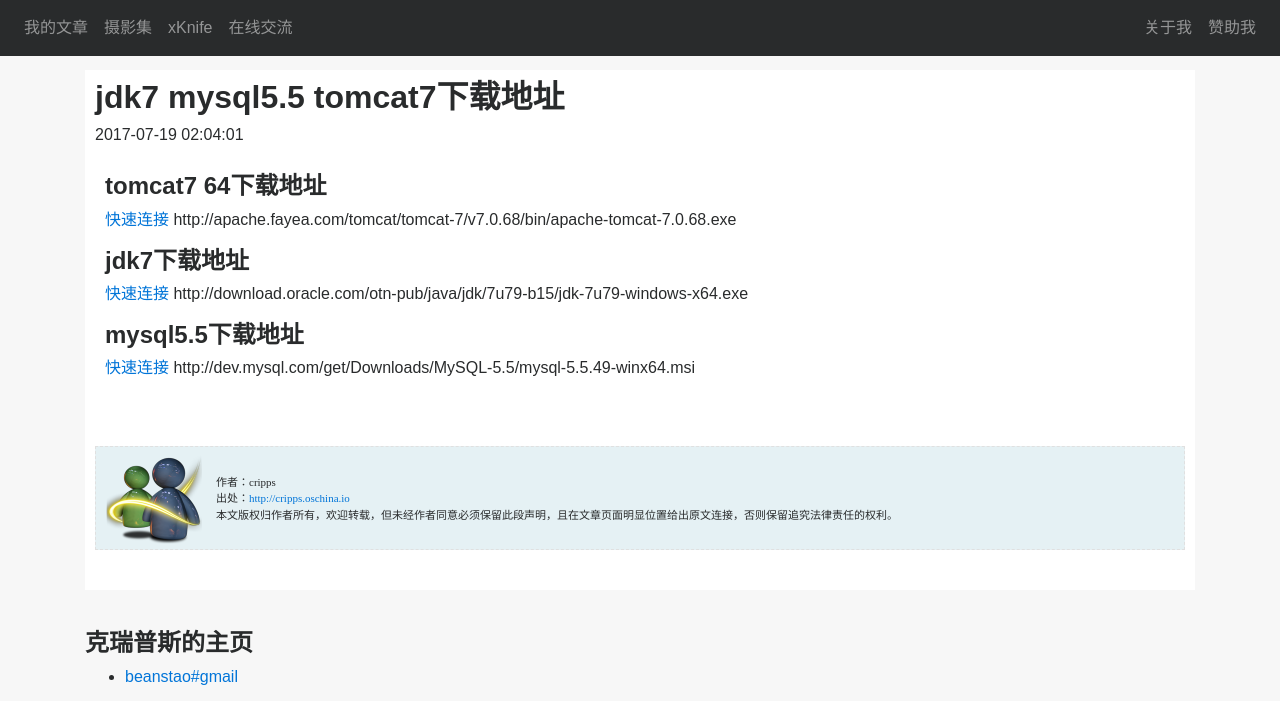
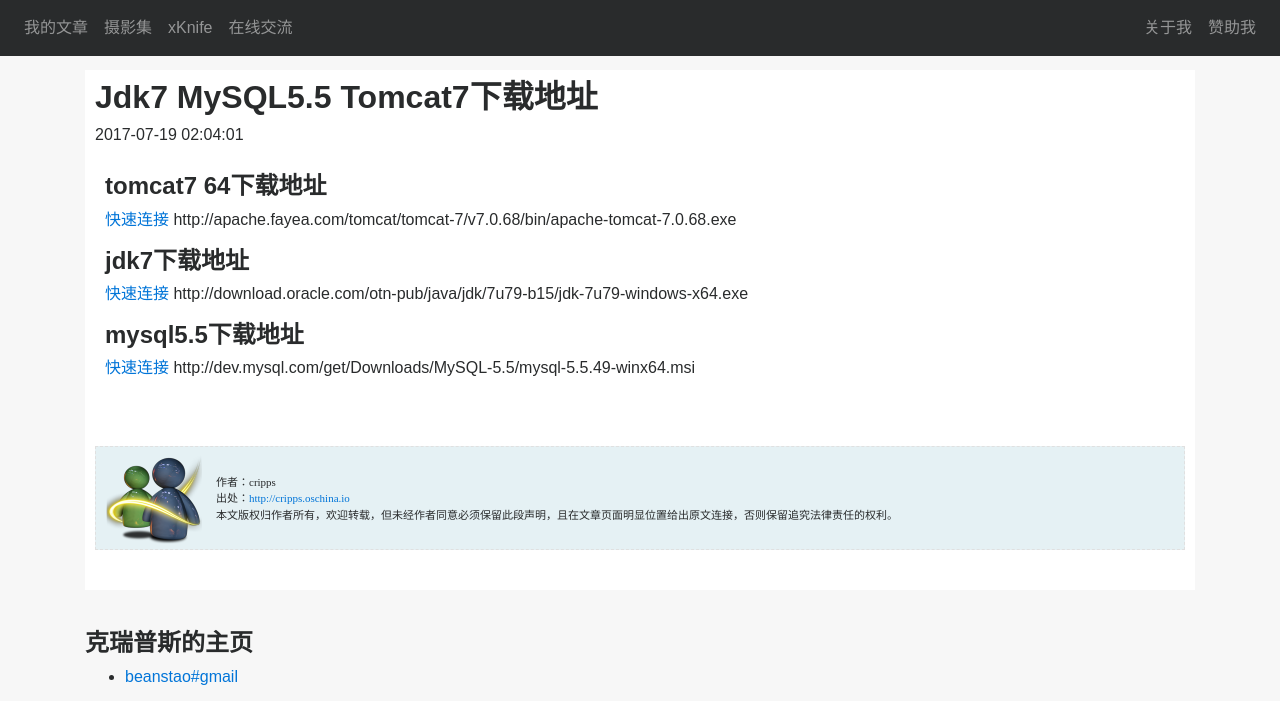
Before and after one commit to beanstt/beanstt.github.io, a Jekyll site: the page built from _posts/2017-07-19-jdk-mysql-tomcat.md, in a window 1280 px wide, cut to the strip 0-701 px from the top of the page. Built offline with Jekyll 4.4.1, drawn with Linux system fonts in a browser that asks for light colours; nearby versions of some CDN libraries.

```diff
--- a/_posts/2017-07-19-jdk-mysql-tomcat.md
+++ b/_posts/2017-07-19-jdk-mysql-tomcat.md
@@ -1,6 +1,6 @@
 ---
 layout: post
-title:  "jdk7 mysql5.5 tomcat7下载地址"
+title:  "Jdk7 MySQL5.5 Tomcat7下载地址"
 date:   2017-07-19 10:04:01 +0800
 categories: other
 ---
--- a/_posts/2017-07-19-springboot boot cmd.markdown
+++ b/_posts/2017-07-19-springboot boot cmd.markdown
@@ -1,6 +1,6 @@
 ---
 layout: post
-title:  "springboot boot cmd"
+title:  "SpringBoot boot cmd"
 date:   2017-07-19 09:24:20 +0800
 categories: springboot
 ---
```
Also changed, not shown: _posts/2017-07-20-log4j2.md (+1 -1 lines).
